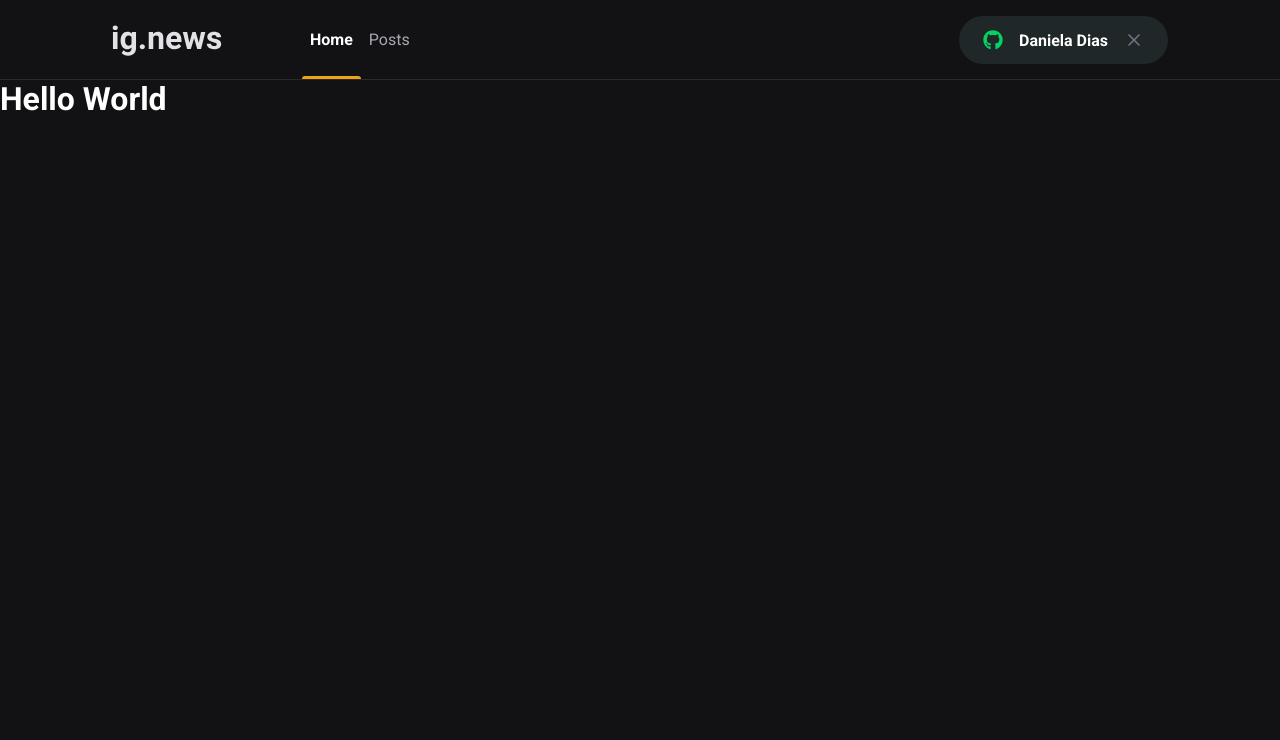
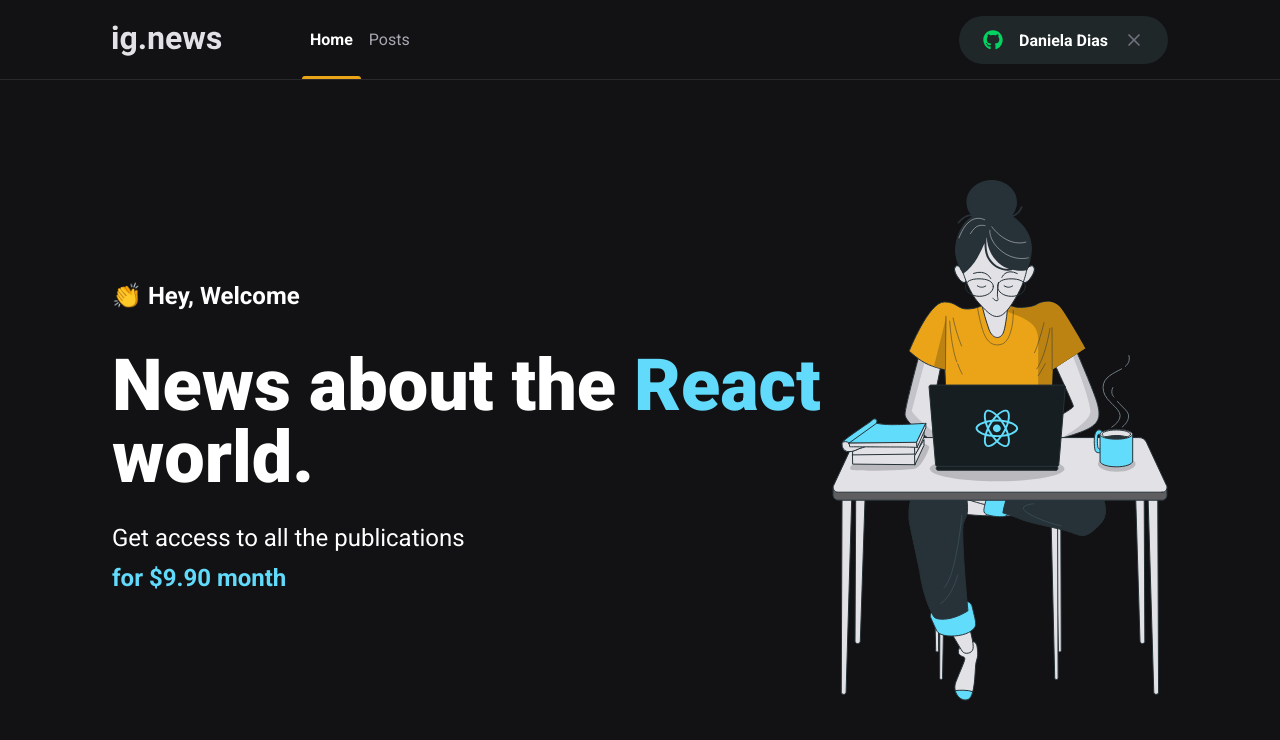
Before and after one commit to DanyLass/Ignews, a Next.js app: page / in a window 1280 px wide. Shown: the top 740 px of the page. Built offline with nearby package versions, Linux system fonts and the light colour scheme.

Commit message:
finishing the SignInButton component and styling

```diff
--- /dev/null
+++ b/src/pages/home.module.scss
@@ -0,0 +1,41 @@
+.contentContainer {
+  max-width: 1120px;
+  margin: 0 auto;
+  padding: 0 2rem;
+  height: calc(100vh - 5rem);
+
+  display: flex;
+  align-items: center;
+  justify-content: space-between;
+}
+
+.hero {
+  max-width: 600 px;
+
+  > span {
+    font-size: 1.5rem;
+    font-weight: bold;
+  }
+
+  h1 {
+    font-size: 4.5rem;
+    line-height: 4.5rem;
+    font-weight: 900;
+    margin-top: 2.5rem;
+
+    span {
+      color: var(--cyan-500);
+    }
+  }
+
+  p {
+    font-size: 1.5rem;
+    line-height: 2.5rem;
+    margin-top: 1.5rem;
+
+    span {
+      color: var(--cyan-500);
+      font-weight: bold;
+    }
+  }
+}
--- a/src/pages/index.tsx
+++ b/src/pages/index.tsx
@@ -1,12 +1,28 @@
 import Head from "next/head";
+import styles from "./home.module.scss";
 
 export default function Home() {
   return (
     <>
       <Head>
-        <title>ig.news</title>
+        <title>Home | ig.news</title>
       </Head>
-      <h1>Hello World</h1>
+
+      <main className={styles.contentContainer}>
+        <section className={styles.hero}>
+          <span>👏 Hey, Welcome</span>
+
+          <h1>
+            News about the<span> React</span> world.
+          </h1>
+          <p>
+            Get access to all the publications <br />
+            <span> for $9.90 month</span>
+          </p>
+        </section>
+
+        <img src="/images/avatar.svg" alt="Girl coding" />
+      </main>
     </>
   );
 }
```
